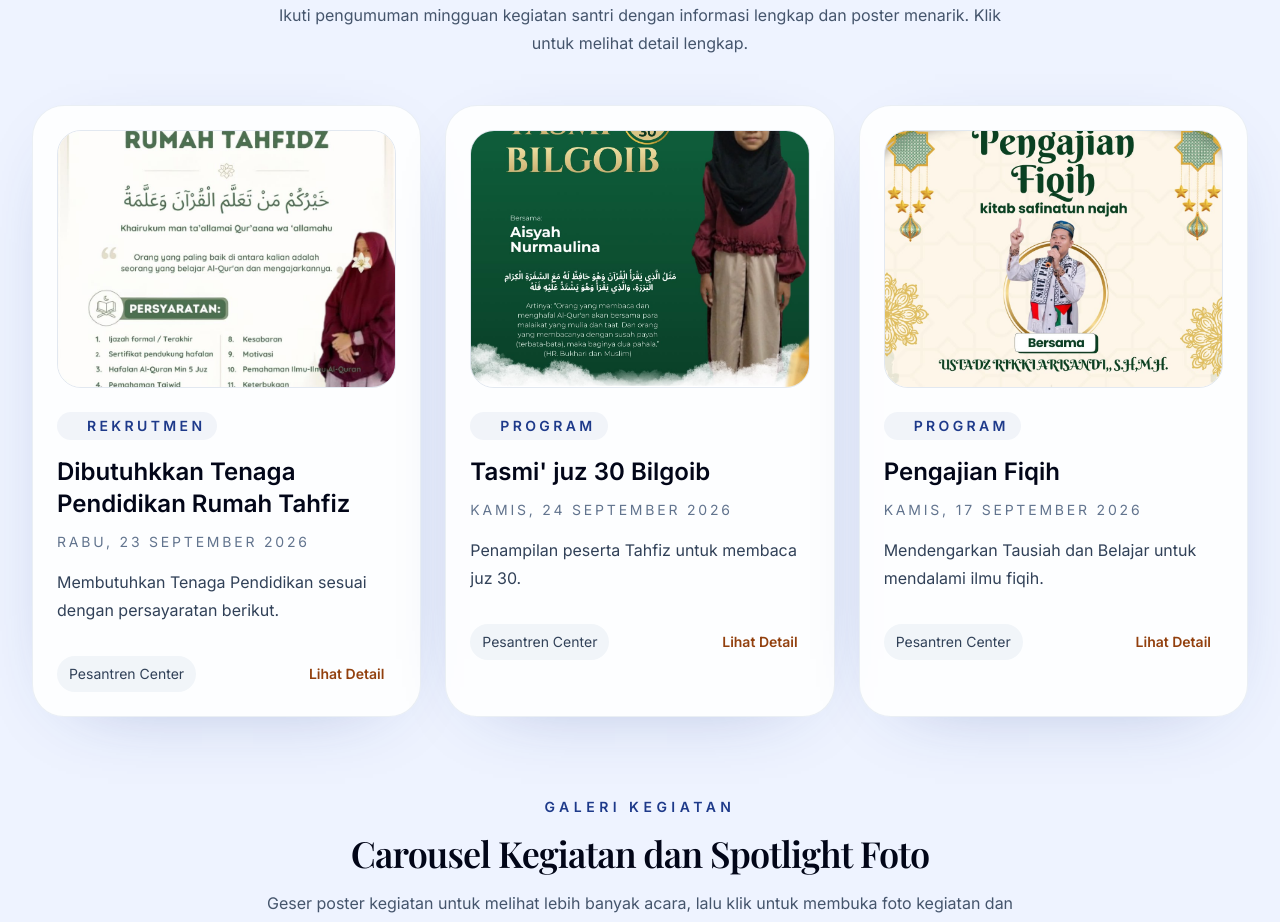
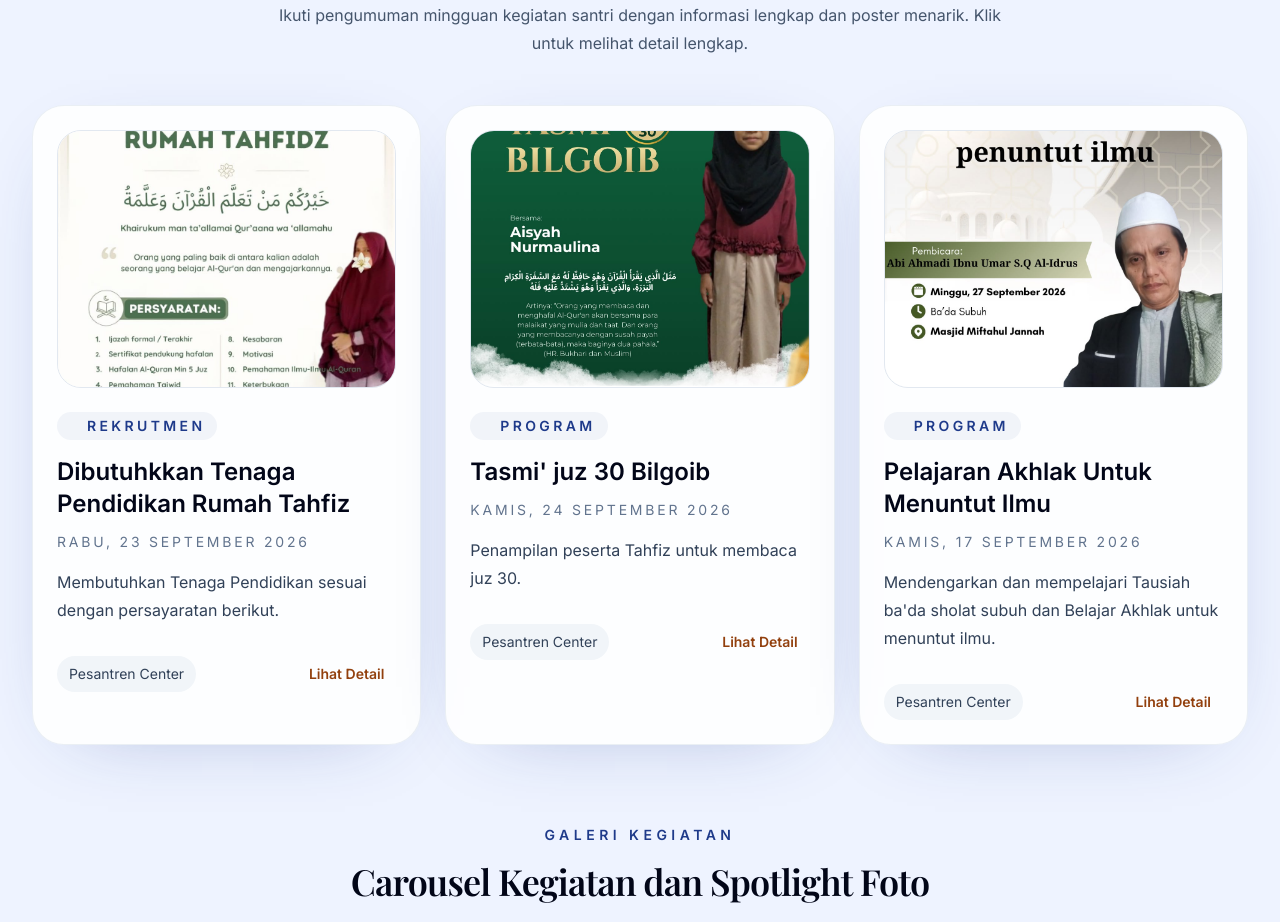
Before and after one commit to ufff9/yayasan-darul-mahani, a Next.js app: page / in a window 1280 px wide. Shown: the part 980-1902 px from the top of the page. Built offline with nearby package versions, Linux system fonts and the light colour scheme; a web font is replaced by a local one.

Commit message:
mengganti program mingguan

```diff
--- a/app/page.tsx
+++ b/app/page.tsx
@@ -31,11 +31,12 @@ const announcements = [
     image: "/anon2.jpeg",
   },
   {
-    title: "Pengajian Fiqih",
+    title: "Pelajaran Akhlak Untuk Menuntut Ilmu",
     date: "Kamis, 17 September 2026",
-    subtitle: "Mendengarkan Tausiah dan Belajar untuk mendalami ilmu fiqih.",
+    subtitle:
+      "Mendengarkan dan mempelajari Tausiah ba'da sholat subuh dan Belajar Akhlak untuk menuntut ilmu.",
     label: "Program",
-    image: "/anon3.jpeg",
+    image: "/anon4.jpeg",
   },
 ];
 
```
Also changed, not shown: public/anon4.jpeg (added).
